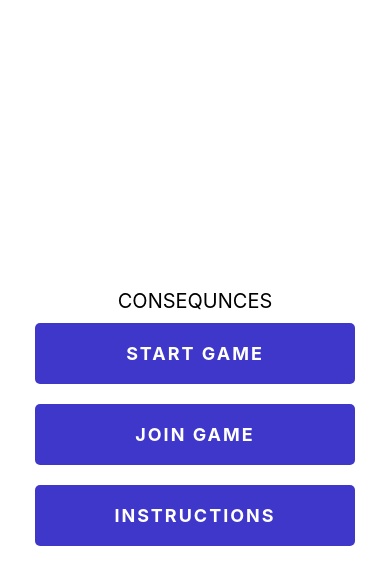
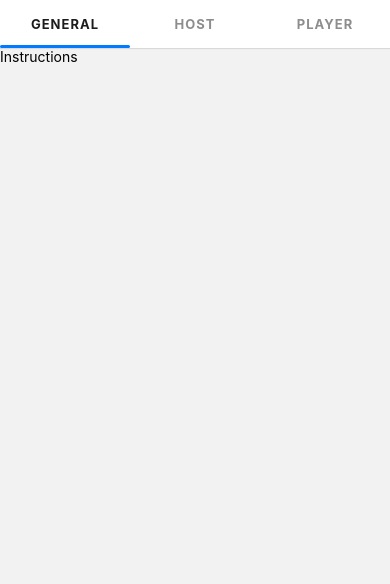
Before and after one commit to kamofah/Consequences, a React Native app in the folder consequences/: screen /Instructions in a window 390 px wide. Shown: the top 584 px of the page. Built offline with nearby package versions, Linux system fonts and the light colour scheme.

Commit message:
Added Navigation Setup for Instructions Screen.

```diff
--- a/consequences/App.jsx
+++ b/consequences/App.jsx
@@ -3,6 +3,7 @@ import { SafeAreaView, StyleSheet, Text, View } from 'react-native';
 import { createNativeStackNavigator } from '@react-navigation/native-stack';
 import { HomeScreen, JoinGameScreen, WaitingRoom, GameScreen } from './screens';
 import { NavigationContainer } from '@react-navigation/native';
+import InstructionNavigation from './navigation/InstructionNavigation';
 
 export default function App() {
   const Stack = createNativeStackNavigator();
@@ -17,10 +18,11 @@ export default function App() {
             contentStyle: styles.container,
           }}
         >
-          <Stack.Screen name='Home' component={HomeScreen}></Stack.Screen>
-          <Stack.Screen name='Join' component={JoinGameScreen}></Stack.Screen>
-          <Stack.Screen name='Wait' component={WaitingRoom}></Stack.Screen>
-          <Stack.Screen name='Game' component={GameScreen}></Stack.Screen>
+          <Stack.Screen name='Home' component={HomeScreen} />
+          <Stack.Screen name='Join' component={JoinGameScreen} />
+          <Stack.Screen name='Wait' component={WaitingRoom} />
+          <Stack.Screen name='Game' component={GameScreen} />
+          <Stack.Screen name='Instructions' component={InstructionNavigation} />
         </Stack.Navigator>
       </NavigationContainer>
     </SafeAreaView>
--- /dev/null
+++ b/consequences/navigation/InstructionNavigation.jsx
@@ -0,0 +1,49 @@
+import { View, Text } from 'react-native';
+import { createMaterialTopTabNavigator } from '@react-navigation/material-top-tabs';
+import React from 'react';
+import { HomeScreen } from '../screens';
+import GeneralInstructions from '../screens/GeneralInstructions';
+import HostInstructionsScreen from '../screens/HostInstructionsScreen';
+import PlayerInstructionsScreen from '../screens/PlayerInstructionsScreen';
+
+const InstructionNavigation = () => {
+  const Tab = createMaterialTopTabNavigator();
+  return (
+    <Tab.Navigator
+      screenOptions={{
+        tabBarIndicatorStyle: {
+          height: 3,
+          borderRadius: 5,
+        },
+        tabBarLabelStyle: {
+          letterSpacing: 1,
+          fontWeight: 'bold',
+        },
+      }}
+    >
+      <Tab.Screen
+        name='GeneralInstructions'
+        component={GeneralInstructions}
+        options={{
+          tabBarLabel: 'General',
+        }}
+      ></Tab.Screen>
+      <Tab.Screen
+        name='HostInstructions'
+        component={HostInstructionsScreen}
+        options={{
+          tabBarLabel: 'Host',
+        }}
+      ></Tab.Screen>
+      <Tab.Screen
+        name='PlayerInstructions'
+        component={PlayerInstructionsScreen}
+        options={{
+          tabBarLabel: 'Player',
+        }}
+      ></Tab.Screen>
+    </Tab.Navigator>
+  );
+};
+
+export default InstructionNavigation;
--- a/consequences/package.json
+++ b/consequences/package.json
@@ -9,6 +9,7 @@
     "web": "expo start --web"
   },
   "dependencies": {
+    "@react-navigation/material-top-tabs": "^6.6.14",
     "@react-navigation/native": "^6.1.18",
     "@react-navigation/native-stack": "^6.10.1",
     "expo": "~51.0.18",
@@ -20,7 +21,9 @@
     "react-native-safe-area-context": "4.10.5",
     "react-native-screens": "3.31.1",
     "react-native-send-direct-sms": "^0.2.0",
-    "react-native-svg": "^15.3.0"
+    "react-native-svg": "^15.3.0",
+    "react-native-tab-view": "^3.5.2",
+    "react-native-pager-view": "6.3.0"
   },
   "devDependencies": {
     "@babel/core": "^7.20.0",
--- /dev/null
+++ b/consequences/screens/GeneralInstructions.tsx
@@ -0,0 +1,12 @@
+import { View, Text } from 'react-native';
+import React from 'react';
+
+const GeneralInstructions = () => {
+  return (
+    <View>
+      <Text>Instructions</Text>
+    </View>
+  );
+};
+
+export default GeneralInstructions;
--- a/consequences/screens/HomeScreen.jsx
+++ b/consequences/screens/HomeScreen.jsx
@@ -8,7 +8,10 @@ const HomeScreen = ({ navigation }) => {
       <Text style={styles.title}>Consequnces</Text>
       <Button text='Start Game' onPress={() => navigation.navigate('Wait')} />
       <Button text='Join Game' onPress={() => navigation.navigate('Join')} />
-      <Button text='Instructions' />
+      <Button
+        text='Instructions'
+        onPress={() => navigation.navigate('Instructions')}
+      />
     </View>
   );
 };
--- /dev/null
+++ b/consequences/screens/HostInstructionsScreen.tsx
@@ -0,0 +1,12 @@
+import { View, Text } from 'react-native';
+import React from 'react';
+
+const HostInstructionsScreen = () => {
+  return (
+    <View>
+      <Text>HostScreen</Text>
+    </View>
+  );
+};
+
+export default HostInstructionsScreen;
--- a/consequences/screens/Instructions.tsx
+++ /dev/null
@@ -1,12 +0,0 @@
-import { View, Text } from 'react-native'
-import React from 'react'
-
-const Instructions = () => {
-  return (
-    <View>
-      <Text>Instructions</Text>
-    </View>
-  )
-}
-
-export default Instructions
--- /dev/null
+++ b/consequences/screens/PlayerInstructionsScreen.jsx
@@ -0,0 +1,12 @@
+import { View, Text } from 'react-native';
+import React from 'react';
+
+const PlayerInstructionsScreen = () => {
+  return (
+    <View>
+      <Text>PlayerInstructionsScreen</Text>
+    </View>
+  );
+};
+
+export default PlayerInstructionsScreen;
```
Also changed, not shown: consequences/screens/index.ts (+7 -7 lines), 1 other file (tests, documents, lock files or other folders).
